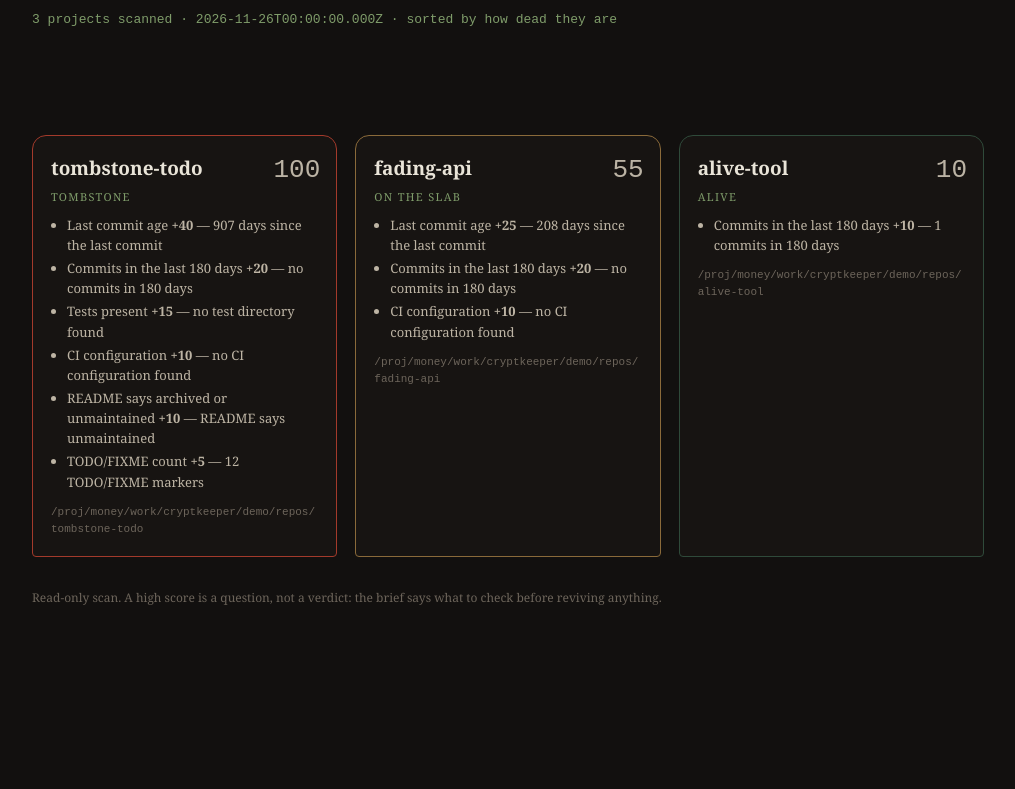
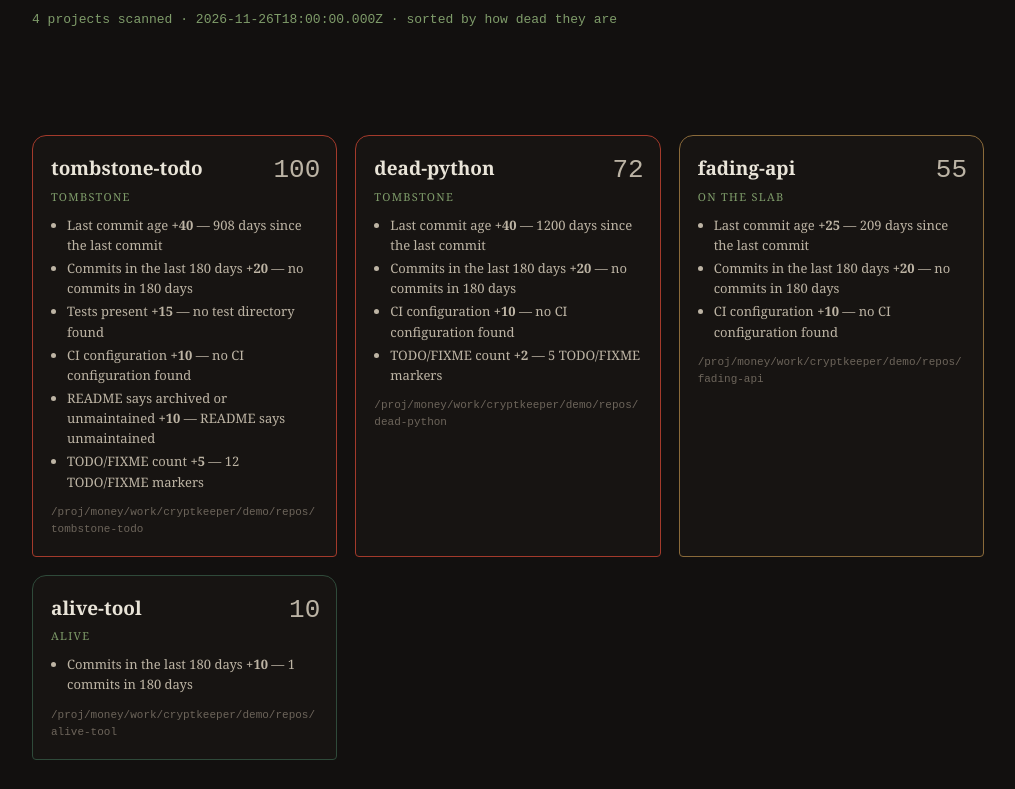
Before and after one commit to jdz-green/cryptkeeper, a website: page demo/graveyard.html in a window 1280 px wide. Shown: the part 103-892 px from the top of the page, without its empty margins (132-1147 px from the left). Before the commit the page ends 800 px from the top, so only its background shows below. Drawn offline with Linux system fonts and the light colour scheme.

Commit message:
docs: show the graveyard report in the README

```diff
--- a/demo/graveyard.html
+++ b/demo/graveyard.html
@@ -26,22 +26,30 @@
 <body>
 <header>
   <h1>Cryptkeeper</h1>
-  <p class="sub">3 projects scanned · 2026-11-26T00:00:00.000Z · sorted by how dead they are</p>
+  <p class="sub">4 projects scanned · 2026-11-26T18:00:00.000Z · sorted by how dead they are</p>
 </header>
 <main class="grid">
       <article class="stone tombstone">
         <div class="score">100</div>
         <h2>tombstone-todo</h2>
         <p class="verdict">tombstone</p>
-        <ul class="causes"><li>Last commit age <b>+40</b> — 907 days since the last commit</li><li>Commits in the last 180 days <b>+20</b> — no commits in 180 days</li><li>Tests present <b>+15</b> — no test directory found</li><li>CI configuration <b>+10</b> — no CI configuration found</li><li>README says archived or unmaintained <b>+10</b> — README says unmaintained</li><li>TODO/FIXME count <b>+5</b> — 12 TODO/FIXME markers</li></ul>
+        <ul class="causes"><li>Last commit age <b>+40</b> — 908 days since the last commit</li><li>Commits in the last 180 days <b>+20</b> — no commits in 180 days</li><li>Tests present <b>+15</b> — no test directory found</li><li>CI configuration <b>+10</b> — no CI configuration found</li><li>README says archived or unmaintained <b>+10</b> — README says unmaintained</li><li>TODO/FIXME count <b>+5</b> — 12 TODO/FIXME markers</li></ul>
         <p class="path">/proj/money/work/cryptkeeper/demo/repos/tombstone-todo</p>
+      </article>
+
+      <article class="stone tombstone">
+        <div class="score">72</div>
+        <h2>dead-python</h2>
+        <p class="verdict">tombstone</p>
+        <ul class="causes"><li>Last commit age <b>+40</b> — 1200 days since the last commit</li><li>Commits in the last 180 days <b>+20</b> — no commits in 180 days</li><li>CI configuration <b>+10</b> — no CI configuration found</li><li>TODO/FIXME count <b>+2</b> — 5 TODO/FIXME markers</li></ul>
+        <p class="path">/proj/money/work/cryptkeeper/demo/repos/dead-python</p>
       </article>
 
       <article class="stone on-the-slab">
         <div class="score">55</div>
         <h2>fading-api</h2>
         <p class="verdict">on the slab</p>
-        <ul class="causes"><li>Last commit age <b>+25</b> — 208 days since the last commit</li><li>Commits in the last 180 days <b>+20</b> — no commits in 180 days</li><li>CI configuration <b>+10</b> — no CI configuration found</li></ul>
+        <ul class="causes"><li>Last commit age <b>+25</b> — 209 days since the last commit</li><li>Commits in the last 180 days <b>+20</b> — no commits in 180 days</li><li>CI configuration <b>+10</b> — no CI configuration found</li></ul>
         <p class="path">/proj/money/work/cryptkeeper/demo/repos/fading-api</p>
       </article>
 
```
Also changed, not shown: README.md, demo/graveyard.png.
